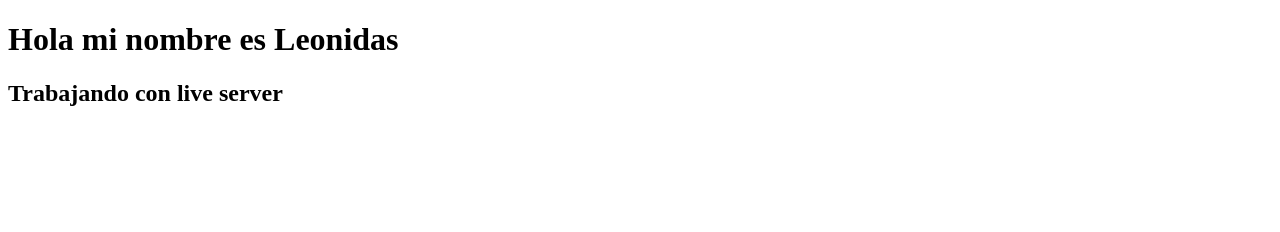
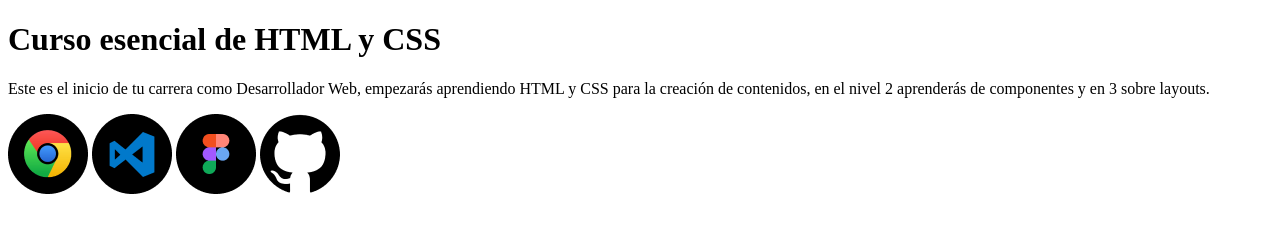
Before and after one commit to Miguelguerreroz/html-css-leonidas, a plain HTML site: page index.html in a window 1280 px wide. Drawn offline with Linux system fonts and the light colour scheme.

Commit message:
We add the images of setup logo

```diff
--- a/index.html
+++ b/index.html
@@ -3,10 +3,14 @@
 <head>
   <meta charset="UTF-8">
   <meta name="viewport" content="width=device-width, initial-scale=1.0">
-  <title>Curso de html</title>
+  <title>Miguel's Blog</title>
 </head>
 <body>
-  <h1>Hola mi nombre es Leonidas</h1>
-  <h2>Trabajando con live server</h2>
+  <h1>Curso esencial de HTML y CSS</h1>
+  <p>Este es el inicio de tu carrera como Desarrollador Web, empezarás aprendiendo HTML y CSS para la creación de contenidos, en el nivel 2 aprenderás de componentes y en 3 sobre layouts.</p>
+  <img src="img/google-chrome.png" alt="Google Chrome logo" title="Google Chrome logo">
+  <img src="img/visual-studio.png" alt="Visual Studio Code logo" title="Visual Studio Code logo">
+  <img src="img/figma.png" alt="Figma logo" title="Figma logo">
+  <img src="img/github.png" alt="Github logo" title="Github logo">
 </body>
 </html>
```
Also changed, not shown: img/figma.png (added), img/github.png (added), img/google-chrome.png (added), img/visual-studio.png (added).
